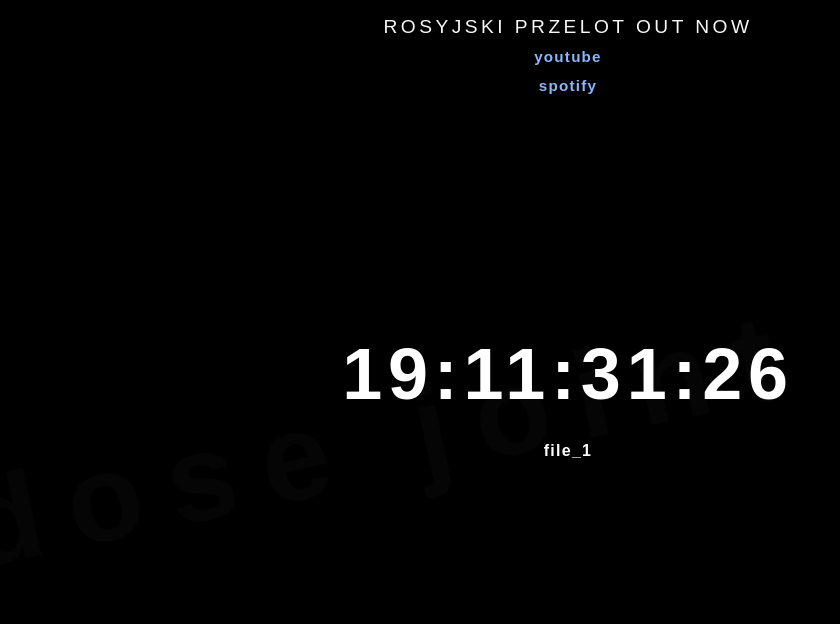
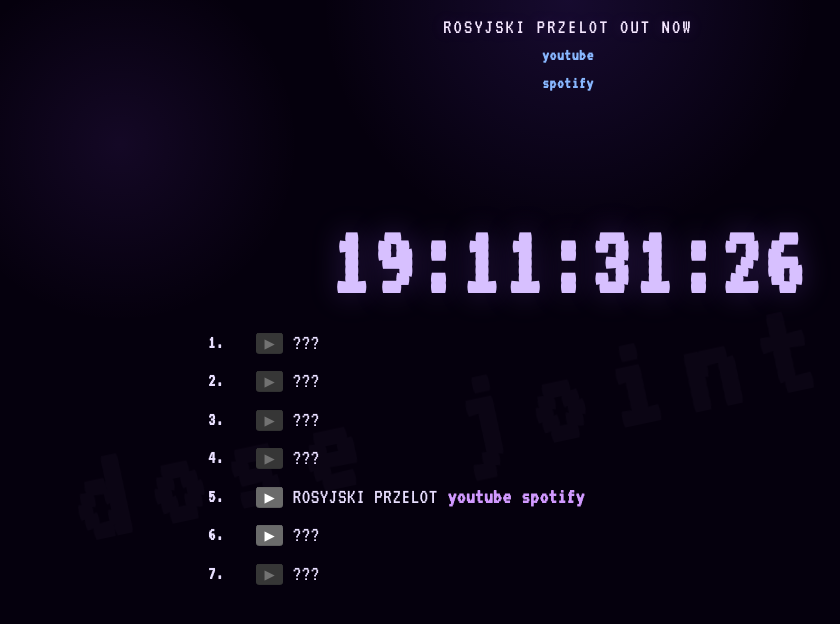
Before and after one commit to oresciak/io, a plain HTML site: page index.html in a window 1280 px wide. Shown: the whole page, without its empty margins (72-912 px from the left). Drawn offline with Linux system fonts and the light colour scheme.

Commit message:
Refactor index.html with new styles and tracklist
Updated styles and added tracklist with play buttons.

```diff
--- a/index.html
+++ b/index.html
@@ -3,6 +3,9 @@
 <head>
   <meta charset="UTF-8" />
   <meta name="viewport" content="width=device-width, initial-scale=1.0" />
+  <link rel="preconnect" href="https://fonts.googleapis.com">
+  <link rel="preconnect" href="https://fonts.gstatic.com" crossorigin>
+  <link href="https://fonts.googleapis.com/css2?family=VT323&display=swap" rel="stylesheet">
   <title>oresciak</title>
   <style>
     :root {
@@ -17,7 +20,7 @@
       overscroll-behavior: none;
       background: #000;
       color: #fff;
-      font-family: Arial, Helvetica, sans-serif;
+      font-family: 'VT323', monospace;
       user-select: none;
       -webkit-user-select: none;
       -webkit-touch-callout: none;
@@ -31,9 +34,9 @@
       margin: 0;
       padding: 0;
       box-sizing: border-box;
-      background: #000;
-      color: #fff;
-      font-family: Arial, Helvetica, sans-serif;
+      background: radial-gradient(circle at top center, rgba(130, 76, 255, 0.14), transparent 24%), radial-gradient(circle at 15% 18%, rgba(153, 80, 255, 0.10), transparent 14%), #05000d;
+      color: #f5f0ff;
+      font-family: 'VT323', monospace;
       user-select: none;
       -webkit-user-select: none;
       -webkit-touch-callout: none;
@@ -58,62 +61,83 @@
     }
 
     .time {
-      font-size: clamp(2rem, 6vw, 4.5rem);
+      font-size: clamp(3rem, 10vw, 6.3rem);
       font-weight: 700;
-      letter-spacing: 0.08em;
-      line-height: 1.15;
+      letter-spacing: 0.03em;
+      line-height: 1.02;
+      margin: 0;
+      color: #d7c0ff;
+      text-shadow: 0 0 30px rgba(160, 100, 255, 0.26);
+    }
+
+    .tracklist {
+      margin: 14px auto 0;
+      padding: 0;
+      list-style: none;
+      display: grid;
+      gap: 10px;
+      text-align: left;
+      width: clamp(320px, 90vw, 720px);
+      max-width: 100%;
+      overflow-wrap: anywhere;
+      word-break: break-word;
+    }
+
+    .tracklist-item {
+      display: flex;
+      flex-wrap: wrap;
+      gap: 10px;
+      align-items: center;
+      color: #e9dfff;
+      font-size: clamp(1.2rem, 2vw, 1.35rem);
+      letter-spacing: 0.02em;
+      line-height: 1.32;
+      padding: 0;
       margin: 0;
     }
 
-    .snippet-mhm {
-      margin: 18px auto 0;
-      width: max-content;
+    .tracklist-item span,
+    .tracklist-item a {
+      color: inherit;
+      text-decoration: none;
+    }
+
+    .tracklist-item a {
+      color: #d199ff;
+      font-weight: 600;
+    }
+
+    .tracklist-item a:hover,
+    .tracklist-item a:focus-visible {
+      color: #f2deff;
+      outline: none;
+    }
+
+    .tracklist-number {
+      min-width: 2.4rem;
+      font-weight: 700;
+      color: #b7a0d4;
+      font-size: 1.15rem;
+    }
+
+    .tracklist-play {
       cursor: pointer;
       user-select: none;
       -webkit-user-select: none;
       outline: none;
     }
 
-    .snippet-mhm .bubble {
-      display: inline-flex;
-      align-items: center;
-      padding: 0;
-      background: transparent;
-      border: none;
-      box-shadow: none;
-      backdrop-filter: none;
-      transition: none;
-      min-width: 0;
+    .tracklist-play:hover .track-title,
+    .tracklist-play:focus-visible .track-title {
+      color: #f8d2ff;
     }
 
-    .snippet-mhm:hover .bubble,
-    .snippet-mhm:focus-visible .bubble {
-      transform: none;
-      box-shadow: none;
-      outline: none;
+    .tracklist-play .track-title {
+      color: #f2e8ff;
+      font-weight: 700;
     }
 
-    .snippet-mhm .label {
-      display: inline-flex;
-      align-items: center;
-      justify-content: center;
-      background: transparent;
-      color: #fff;
-      font-weight: 700;
-      font-size: 1rem;
-      letter-spacing: 0.08em;
-      text-transform: none;
-      box-shadow: none;
-      border: none;
-      padding: 8px 10px;
-    }
-
-    .snippet-mhm .seconds,
-    .snippet-mhm .duration {
-      display: none;
-    }
-
-    .snippet-mhm.playing .label {
+    .tracklist-play.playing .track-title {
       color: #c57eff;
     }
 
@@ -133,10 +157,11 @@
 
     .release-banner .title {
       margin: 0;
-      font-size: clamp(0.95rem, 1.8vw, 1.2rem);
-      letter-spacing: 0.18em;
+      font-size: clamp(1rem, 2vw, 1.3rem);
+      letter-spacing: 0.10em;
       text-transform: uppercase;
-      color: #f7f7f7;
+      color: #f5e7ff;
+      text-shadow: 0 0 15px rgba(173, 104, 255, 0.2);
     }
 
     .release-banner .links {
@@ -150,13 +175,19 @@
     .release-banner a {
       color: #88b7ff;
       text-decoration: none;
-      font-size: 0.95rem;
+      font-size: 1.05rem;
       font-weight: 600;
-      letter-spacing: 0.08em;
+      letter-spacing: 0.04em;
+      outline: none;
+      box-shadow: none;
     }
 
-    .release-banner a:hover {
-      color: #c8d9ff;
+    .release-banner a:hover,
+    .release-banner a:focus,
+    .release-banner a:focus-visible {
+      color: #edddff;
+      outline: none;
+      box-shadow: none;
     }
 
     .release-banner .spotify-wrap {
@@ -174,16 +205,16 @@
       padding: 24px;
       pointer-events: none;
       z-index: 0;
-      opacity: 0.018;
-      font-size: clamp(2rem, 10vw, 7rem);
+      opacity: 0.08;
+      font-size: clamp(2.5rem, 10vw, 8rem);
       font-weight: 900;
-      letter-spacing: 0.22em;
+      letter-spacing: 0.18em;
       line-height: 0.95;
       text-transform: lowercase;
-      color: #fff;
+      color: rgba(209, 184, 255, 0.38);
       text-align: center;
-      transform: rotate(-12deg) scale(1.1);
-      filter: blur(0.4px);
+      transform: rotate(-12deg) scale(1.05);
+      filter: blur(0.75px);
       user-select: none;
       -webkit-user-select: none;
       white-space: nowrap;
@@ -191,7 +222,7 @@
   </style>
 </head>
 <body>
-  <div class="background-secret" aria-hidden="true">quick dose joint euphoriay</div>
+  <div class="background-secret" aria-hidden="true">quick dose joint euphoria</div>
   <div class="release-banner">
     <p class="title">ROSYJSKI PRZELOT OUT NOW</p>
     <div class="links">
@@ -201,11 +232,45 @@
   </div>
   <div class="countdown">
     <h1 id="time" class="time">00:00:00:00</h1>
-    <div class="snippet-mhm" role="button" tabindex="0" aria-label="file_1">
-      <div class="bubble">
-        <span class="label">file_1</span>
-      </div>
-    </div>
+    <ol class="tracklist" aria-label="tracklista">
+      <li class="tracklist-item">
+        <span class="tracklist-number">1.</span>
+        <button class="track-button" disabled data-src="https://example.com/track-1.mp3" aria-label="play track 1">▶</button>
+        <span class="track-title">???</span>
+      </li>
+      <li class="tracklist-item">
+        <span class="tracklist-number">2.</span>
+        <button class="track-button" disabled data-src="https://example.com/track-2.mp3" aria-label="play track 2">▶</button>
+        <span class="track-title">???</span>
+      </li>
+      <li class="tracklist-item">
+        <span class="tracklist-number">3.</span>
+        <button class="track-button" disabled data-src="https://example.com/track-3.mp3" aria-label="play track 3">▶</button>
+        <span class="track-title">???</span>
+      </li>
+      <li class="tracklist-item">
+        <span class="tracklist-number">4.</span>
+        <button class="track-button" disabled data-src="https://example.com/track-4.mp3" aria-label="play track 4">▶</button>
+        <span class="track-title">???</span>
+      </li>
+      <li class="tracklist-item">
+        <span class="tracklist-number">5.</span>
+        <button class="track-button play-toggle-5" data-src="https://files.catbox.moe/t37mzm.mp3" aria-label="play track 5">▶</button>
+        <span class="track-title">ROSYJSKI PRZELOT</span>
+        <a class="track-link" href="https://www.youtube.com/watch?v=jsyuCPmYh9c" target="_blank" rel="noreferrer noopener">youtube</a>
+        <a class="track-link" href="https://open.spotify.com/track/4mZVmiah2BBlAdIIwFKFMM?si=235ca434b3964f63" target="_blank" rel="noreferrer noopener">spotify</a>
+      </li>
+      <li class="tracklist-item">
+        <span class="tracklist-number">6.</span>
+        <button class="track-button play-toggle" data-src="https://files.catbox.moe/nlli5m.mp3" aria-label="play track 6">▶</button>
+        <span class="track-title">???</span>
+      </li>
+      <li class="tracklist-item">
+        <span class="tracklist-number">7.</span>
+        <button class="track-button" disabled data-src="https://example.com/track-7.mp3" aria-label="play track 7">▶</button>
+        <span class="track-title">???</span>
+      </li>
+    </ol>
   </div>
 
   <script>
@@ -232,41 +297,77 @@
     updateCountdown();
     setInterval(updateCountdown, 1000);
 
-    const snippet = document.querySelector('.snippet-mhm');
-    const audio = new Audio('https://files.catbox.moe/nlli5m.mp3');
+    const track5Button = document.querySelector('.track-button.play-toggle-5');
+    const track6Button = document.querySelector('.track-button.play-toggle');
+    const audio = new Audio(track6Button.dataset.src);
     audio.preload = 'auto';
 
-    function toggleSnippet() {
-      if (snippet.classList.contains('playing')) {
+    function resetPlayStates() {
+      [track5Button, track6Button].forEach(button => {
+        if (button) {
+          button.classList.remove('playing');
+          button.textContent = '▶';
+        }
+      });
+    }
+
+    function setAudioSource(srcButton) {
+      if (!srcButton) return;
+      audio.src = srcButton.dataset.src;
+    }
+
+    function toggleSnippet(button) {
+      if (!button) return;
+      const isPlaying = button.classList.contains('playing');
+      if (isPlaying) {
         audio.pause();
         audio.currentTime = 0;
-        snippet.classList.remove('playing');
+        resetPlayStates();
         return;
       }
 
-      snippet.classList.add('playing');
+      setAudioSource(button);
+      resetPlayStates();
+      button.classList.add('playing');
+      button.textContent = '❚❚';
       audio.play().catch(() => {
-        snippet.classList.remove('playing');
+        resetPlayStates();
       });
     }
 
     audio.addEventListener('ended', function () {
-      snippet.classList.remove('playing');
+      resetPlayStates();
     });
 
     audio.addEventListener('pause', function () {
       if (!audio.currentTime || audio.currentTime === audio.duration) {
-        snippet.classList.remove('playing');
+        resetPlayStates();
       }
     });
 
-    snippet.addEventListener('click', toggleSnippet);
-    snippet.addEventListener('keydown', function (event) {
-      if (event.key === 'Enter' || event.key === ' ') {
-        event.preventDefault();
-        toggleSnippet();
-      }
-    });
+    if (track5Button) {
+      track5Button.addEventListener('click', function () {
+        toggleSnippet(track5Button);
+      });
+      track5Button.addEventListener('keydown', function (event) {
+        if (event.key === 'Enter' || event.key === ' ') {
+          event.preventDefault();
+          toggleSnippet(track5Button);
+        }
+      });
+    }
+
+    if (track6Button) {
+      track6Button.addEventListener('click', function () {
+        toggleSnippet(track6Button);
+      });
+      track6Button.addEventListener('keydown', function (event) {
+        if (event.key === 'Enter' || event.key === ' ') {
+          event.preventDefault();
+          toggleSnippet(track6Button);
+        }
+      });
+    }
 
     document.addEventListener('contextmenu', function (event) {
       event.preventDefault();
```
